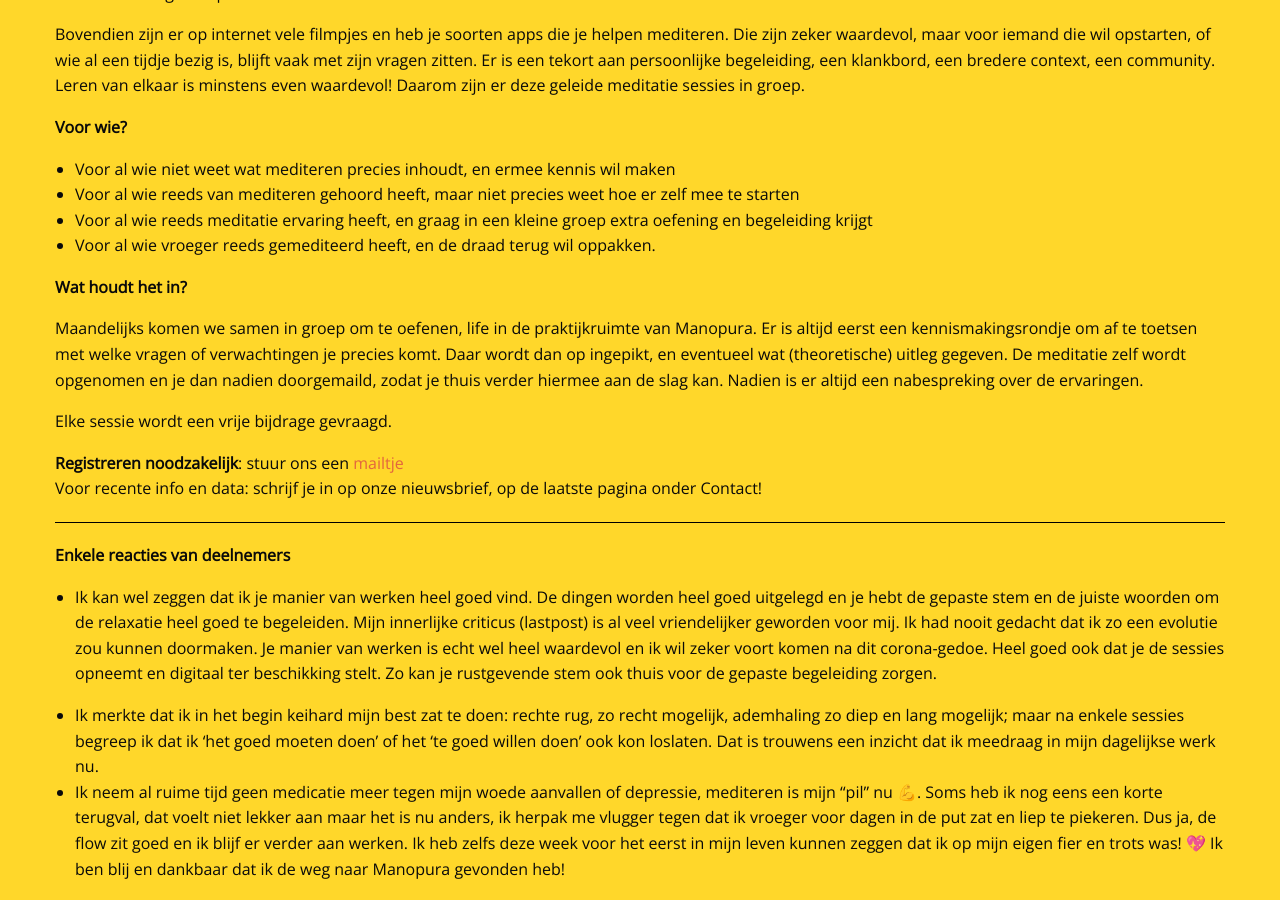
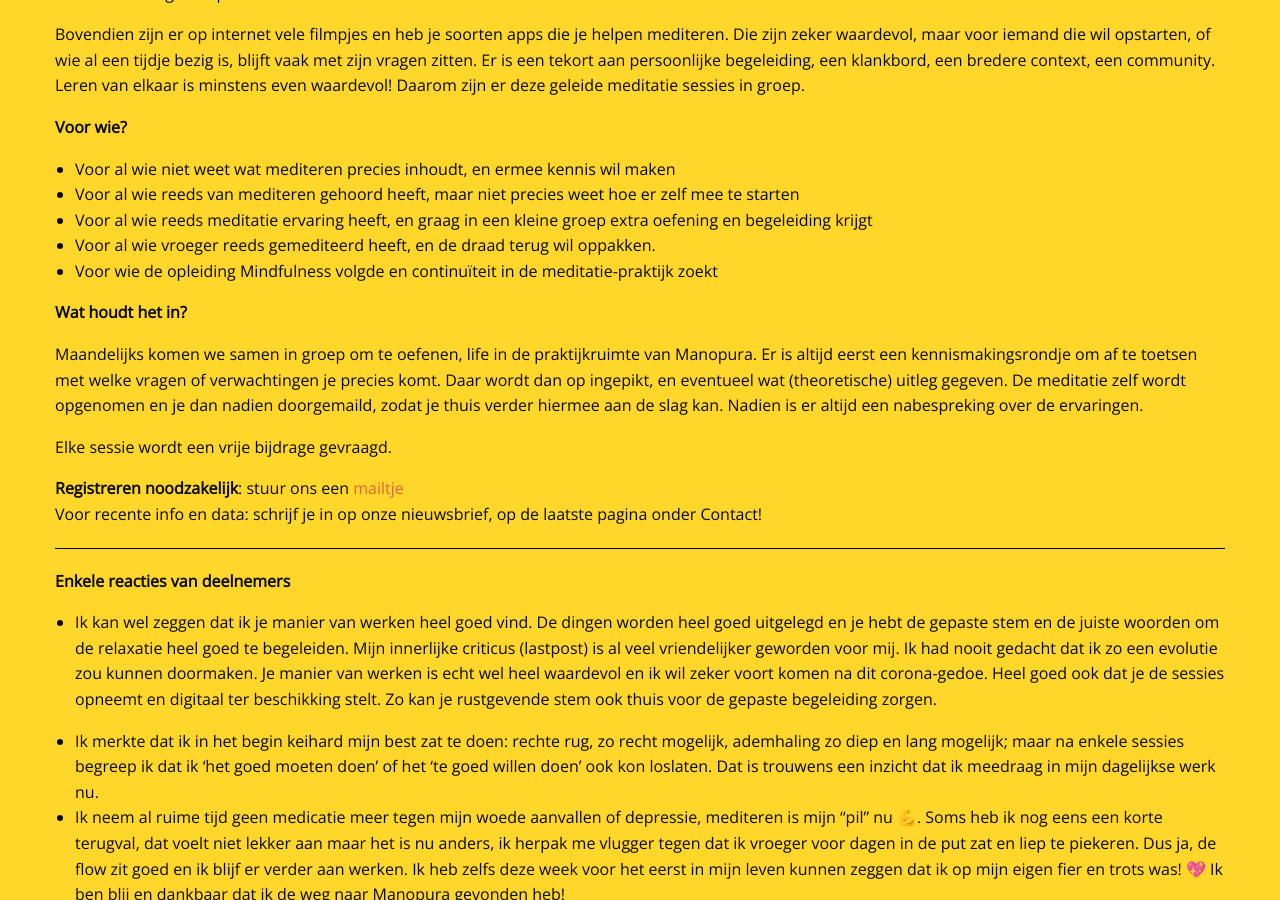
Before and after one commit to manopura/manopura.github.io, a Jekyll site: the page built from meditatie.md, in a window 1280 px wide and 900 px high, scrolled down 413 px. Built offline with Jekyll 4.4.1, drawn with Linux system fonts in a browser that asks for light colours; nearby versions of some CDN libraries; our own code applies the rules of GitHub Pages for plain Markdown files.

Commit message:
meditatie.md

```diff
--- a/meditatie.md
+++ b/meditatie.md
@@ -28,6 +28,7 @@ Daarom zijn er deze geleide meditatie sessies in groep.
 * Voor al wie reeds van mediteren gehoord heeft, maar niet precies weet hoe er zelf mee te starten
 * Voor al wie reeds meditatie ervaring heeft, en graag in een kleine groep extra oefening en begeleiding krijgt
 * Voor al wie vroeger reeds gemediteerd heeft, en de draad terug wil oppakken.
+* Voor wie de opleiding Mindfulness volgde en continuïteit in de meditatie-praktijk zoekt
 
 
 **Wat houdt het in?**
```
